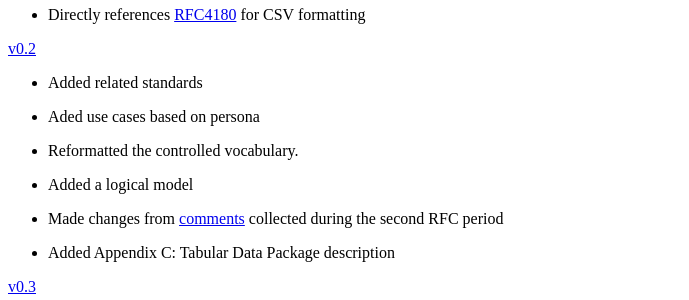
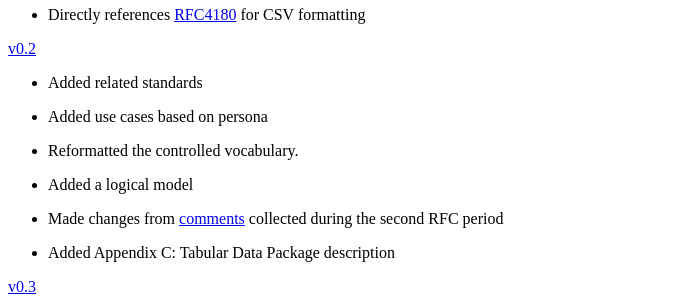
Before and after one commit to openreferral/specification, a Sphinx documentation site: the page built from docs/hsds/changelog.md, in a window 1280 px wide and 900 px high, scrolled down 492 px. Shown: the part 152-452 px from the top of the window, without its empty margins (0-689 px from the left). Built offline with Sphinx 7.4.7 and the Read the Docs theme 2.0.0, drawn with Linux system fonts in a browser that asks for light colours; pages that are not in the unit, such as notebooks, are missing from menus; a script that is not in the unit is left out; comment, search, counter and statistics services are not loaded.

Commit message:
Change Aded to Added
The typo appears in the bullet list:

Aded use cases based on persona

```diff
--- a/docs/hsds/changelog.md
+++ b/docs/hsds/changelog.md
@@ -13,7 +13,7 @@ No changes.
 [v0.2](https://docs.google.com/document/d/1z4jSLCoDIqvkKnazZVH_7qP_5HkcgKhnPJLu1mUZBgA/edit?usp=sharing)
 
 * Added related standards
-* Aded use cases based on persona
+* Added use cases based on persona
 * Reformatted the controlled vocabulary.
 * Added a logical model
 * Made changes from [comments](https://docs.google.com/spreadsheets/d/19Sf7DPMooO6edEm8FcIjSv6VeC1Ar55YDBvLTl-S4dE/edit?usp=sharing) collected during the second RFC period
```
